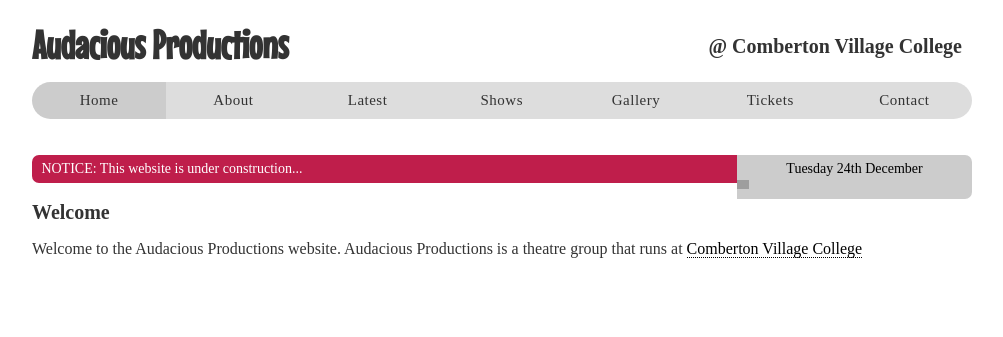
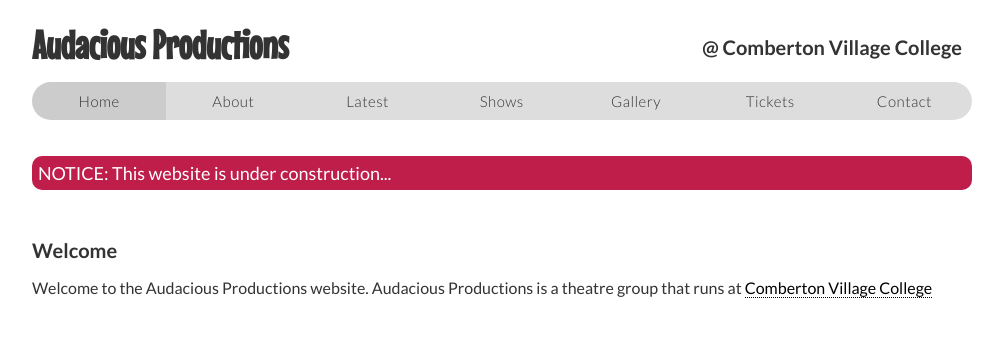
Before and after one commit to liamtclark/Audacious, a PHP site: page / in a window 1280 px wide. Shown: the top 337 px of the page, without its empty margins (138-1141 px from the left). Run offline with PHP 8.4, Linux system fonts and the light colour scheme; grey boxes are pictures that could not be loaded.

Commit message:
Removing junk
Yeah, loads of this needed to go….

```diff
--- a/index.php
+++ b/index.php
@@ -1,16 +1,8 @@
 <!DOCTYPE html>
-<?php
-date_default_timezone_set('UTC');
-
-function displaydate()
-{
-return date( 'l jS F' );
-}
-?>
-<html lang="en">
+<html>
 	<head>
 			<title>Audacious Productions | Home</title>
-                <link rel="stylesheet" type="text/css" href="global.css"/>
+			<link rel="stylesheet" type="text/css" href="site/global.css"/>
 			<link href='http://fonts.googleapis.com/css?family=Lato:300,400,700|Mouse+Memoirs' rel='stylesheet' type='text/css'>
 			<meta name="viewport" content="width=device-width,initial-scale=1.0,maximum-scale=1.0">
 	</head>
@@ -30,15 +22,15 @@ return date( 'l jS F' );
 				</nav>
 				<br/>
 
-						<div id="left">
+					<div class="important">
 					NOTICE: This website is under construction...
 					</div>
-						<div id="right-1">
-						<center><?php echo displaydate(); ?></center>
+					<!-- Not needed: people know the date <div id="right-1">
+					<<center><?php //echo date( 'l jS F' ); ?></center>
 					<div id="right-2">
 					<input type="image" src="icons/close.png"style="width:12px;" />
 					</div>
-						</div>
+					</div>-->
 
 				<br/><br/>
 			</header>
--- a/site/global.css
+++ b/site/global.css
@@ -1,167 +1,31 @@
-body {
-  font-family: 'Lato'sans-serif;
-  color: #333;
-  margin: 0;
-}
+body { font-family: 'Lato',sans-serif; color: #333; margin: 0; }
 
-#wrapper {
-  position: relative;
-  width: 100%;
-  max-width: 960px;
-  margin: 0 auto;
-  padding: 10px 0;
-  border-radius: 0 0 20px 20px;
-}
+#wrapper { position: relative; width: 100%; max-width: 960px; margin: 0 auto; padding: 10px 0; border-radius: 0 0 20px 20px; }
 
-h1 {
-  font-size: 40px;
-  font-family: 'Mouse Memoirs', sans-serif;
-  margin: 12px 0;
-}
+h1 { font-size: 40px; font-family: 'Mouse Memoirs', sans-serif; margin: 12px 0; }
 
-h2 {
-  font-size: 20px;
-  margin: 8px 0;
-}
+h2 { font-size: 20px; margin: 8px 0; }
 
-p {
-  font-size: 16px;
-}
+p { font-size: 16px; }
 
-header {
-  position: relative;
-  margin: 10px 0;
-  padding: 0 10px;
-}
-header h1 {
-  padding-top: 0;
-}
-header h2 {
-  position: absolute;
-  top: 5px;
-  right: 20px;
-}
-@media only screen and (max-width: 768px) {
-  header h2 {
-    position: static;
-    text-align: right;
-  }
-}
+header { position: relative; margin: 10px 0; padding: 0 10px; }
+header h1 { padding-top: 0; }
+header h2 { position: absolute; top: 5px; right: 20px; }
+@media only screen and (max-width: 768px) { header h2 { position: static; text-align: right; } }
 
-nav {
-  margin: 15px 0;
-  padding-bottom: 40px;
-}
-@media only screen and (max-width: 480px) {
-  nav {
-    padding-bottom: 0;
-  }
-}
-nav a {
-  padding: 10px 0;
-  font-size: 15px;
-  font-weight: 500;
-  letter-spacing: 0.5px;
-  text-decoration: none;
-  float: left;
-  width: 14.28%;
-  text-align: center;
-  margin-left: 0%;
-  background-color: #ddd;
-  color: #333;
-  -webkit-transition: all 0.25s ease-in-out;
-  -moz-transition: all 0.25s ease-in-out;
-  -o-transition: all 0.25s ease-in-out;
-  transition: all 0.25s ease-in-out;
-}
-@media only screen and (max-width: 480px) {
-  nav a {
-    float: none;
-    display: block;
-    width: 100%;
-  }
-}
-nav a:hover {
-  background-color: #eee;
-}
-nav a.current {
-  background-color: #ccc;
-}
-nav a:first-of-type {
-  margin-left: 0 !important;
-  -webkit-border-radius: 20px 0 0 20px;
-  -moz-border-radius: 20px 0 0 20px;
-  -ms-border-radius: 20px 0 0 20px;
-  -o-border-radius: 20px 0 0 20px;
-  border-radius: 20px 0 0 20px;
-}
-@media only screen and (max-width: 480px) {
-  nav a:first-of-type {
-    -webkit-border-radius: 20px 20px 0 0;
-    -moz-border-radius: 20px 20px 0 0;
-    -ms-border-radius: 20px 20px 0 0;
-    -o-border-radius: 20px 20px 0 0;
-    border-radius: 20px 20px 0 0;
-  }
-}
-nav a:last-of-type {
-  -webkit-border-radius: 0 20px 20px 0;
-  -moz-border-radius: 0 20px 20px 0;
-  -ms-border-radius: 0 20px 20px 0;
-  -o-border-radius: 0 20px 20px 0;
-  border-radius: 0 20px 20px 0;
-}
-@media only screen and (max-width: 480px) {
-  nav a:last-of-type {
-    -webkit-border-radius: 0 0 20px 20px;
-    -moz-border-radius: 0 0 20px 20px;
-    -ms-border-radius: 0 0 20px 20px;
-    -o-border-radius: 0 0 20px 20px;
-    border-radius: 0 0 20px 20px;
-  }
-}
+nav { margin: 15px 0; padding-bottom: 40px; }
+@media only screen and (max-width: 480px) { nav { padding-bottom: 0; } }
+nav a { padding: 10px 0; font-size: 15px; font-weight: 300; letter-spacing: 0.5px; text-decoration: none; float: left; width: 14.28%; text-align: center; margin-left: 0%; background-color: #ddd; color: #333; -webkit-transition: all 0.25s ease-in-out; -moz-transition: all 0.25s ease-in-out; -o-transition: all 0.25s ease-in-out; transition: all 0.25s ease-in-out; }
+@media only screen and (max-width: 480px) { nav a { float: none; display: block; width: 100%; } }
+nav a:hover { background-color: #eee; }
+nav a.current { background-color: #ccc; }
+nav a:first-of-type { margin-left: 0 !important; -webkit-border-radius: 20px 0 0 20px; -moz-border-radius: 20px 0 0 20px; -ms-border-radius: 20px 0 0 20px; -o-border-radius: 20px 0 0 20px; border-radius: 20px 0 0 20px; }
+@media only screen and (max-width: 480px) { nav a:first-of-type { -webkit-border-radius: 20px 20px 0 0; -moz-border-radius: 20px 20px 0 0; -ms-border-radius: 20px 20px 0 0; -o-border-radius: 20px 20px 0 0; border-radius: 20px 20px 0 0; } }
+nav a:last-of-type { -webkit-border-radius: 0 20px 20px 0; -moz-border-radius: 0 20px 20px 0; -ms-border-radius: 0 20px 20px 0; -o-border-radius: 0 20px 20px 0; border-radius: 0 20px 20px 0; }
+@media only screen and (max-width: 480px) { nav a:last-of-type { -webkit-border-radius: 0 0 20px 20px; -moz-border-radius: 0 0 20px 20px; -ms-border-radius: 0 0 20px 20px; -o-border-radius: 0 0 20px 20px; border-radius: 0 0 20px 20px; } }
 
-section {
-  padding: 0 10px;
-}
-section a {
-  color: black;
-  text-decoration: none;
-  border-bottom: 1px dotted black;
-}
-section a:hover {
-  border-bottom: 1px solid black;
-}
+section { padding: 0 10px; }
+section a { color: black; text-decoration: none; border-bottom: 1px dotted black; }
+section a:hover { border-bottom: 1px solid black; }
 
-#left
-{
-float:left;
-background-color:#BF1E4B;
-width:74%;
-padding-top:6px;
-padding-bottom:6px;
-font-size:14px;
-padding-left:1%;
-color:#FFFFFF;
-}
-
-#right-1
-{
-float:right;background-color:#CCC;
-color:#000000;
-width:25%;
-padding-top:6px;
-padding-bottom:6px;
-font-size:14px;
-}
-
-#right-2
-{
-
-}
-
-#left{border-top-left-radius:0.5em;border-bottom-left-radius:0.5em;}
-#right-1{border-top-right-radius:0.5em;border-bottom-right-radius:0.5em;}
-
-.green{}
-.red{background-color:#BF1E4B;}
+.important { background-color: #BF1E4B; padding: 6px; font-size: 18px; color: white; -webkit-border-radius: 10px; -moz-border-radius: 10px; -ms-border-radius: 10px; -o-border-radius: 10px; border-radius: 10px; }
--- a/site/global.scss
+++ b/site/global.scss
@@ -13,7 +13,7 @@
 }
 
 body {
-	font-family:'Lato'sans-serif;
+	font-family:'Lato',sans-serif;
 	color: #333;
 	margin:0;
 }
@@ -121,3 +121,32 @@ section {
 		}
 	}
 }
+
+.important {
+	background-color:#BF1E4B;
+	padding: 6px;
+	font-size: 18px;
+	color: white;
+	@include border-radius(10px);
+}
+
+// None of this is needed:
+
+//#right-1
+//{
+//	float:right;
+//	background-color:#CCC;
+//	color:#000000;
+//	width:25%;
+//	padding-top:6px;
+//	padding-bottom:6px;
+//	font-size:14px;
+//}
+
+//#left{
+//	border-top-left-radius:0.5em;
+//	border-bottom-left-radius:0.5em;
+//}
+//#right-1{border-top-right-radius:0.5em;border-bottom-right-radius:0.5em;}
+
+//.red{background-color:#BF1E4B;}
```
Lines whose indentation alone changed are shown as unchanged.
